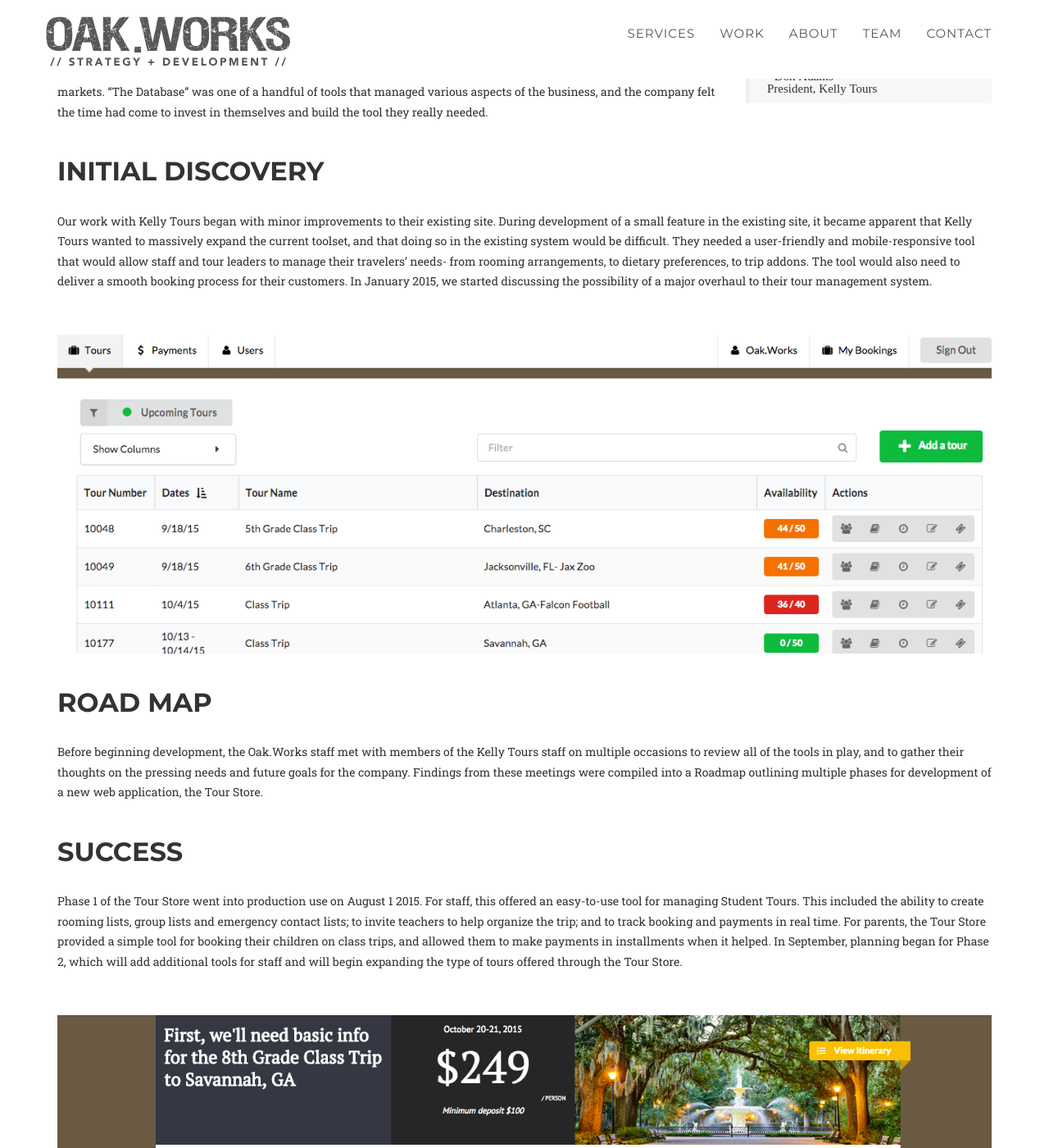
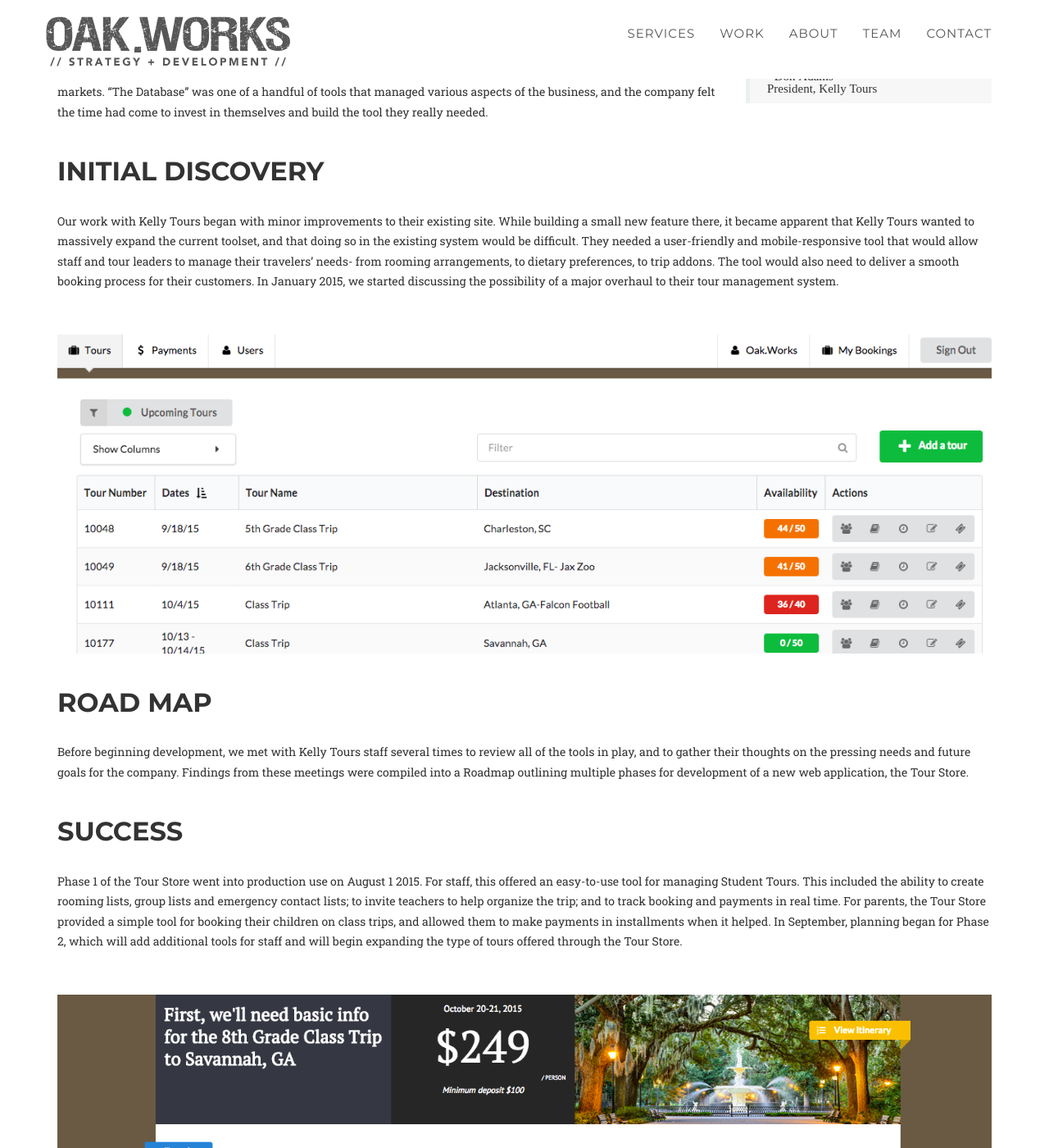
Before and after one commit to oakworks/oakworks.github.io, a Jekyll site: the page built from portfolio/_posts/2015-08-01-case-study-tour-store.md, in a window 1280 px wide and 1400 px high, scrolled down 512 px. Shown: the whole window at 82% size. Built offline with Jekyll 4.4.1, drawn with Linux system fonts in a browser that asks for light colours; nearby versions of some CDN libraries; some web fonts are replaced.

Commit message:
minor wording changes to KT study

```diff
--- a/portfolio/_posts/2015-08-01-case-study-tour-store.md
+++ b/portfolio/_posts/2015-08-01-case-study-tour-store.md
@@ -25,12 +25,12 @@
 
 ## Initial Discovery
 
-Our work with Kelly Tours began with minor improvements to their existing site. During development of a small feature in the existing site, it became apparent that Kelly Tours wanted to massively expand the current toolset, and that doing so in the existing system would be difficult. They needed a user-friendly and mobile-responsive tool that would allow staff and tour leaders to manage their travelers' needs- from rooming arrangements, to dietary preferences, to trip addons. The tool would also need to deliver a smooth booking process for their customers. In January 2015, we started discussing the possibility of a major overhaul to their tour management system.
+Our work with Kelly Tours began with minor improvements to their existing site. While building a small new feature there, it became apparent that Kelly Tours wanted to massively expand the current toolset, and that doing so in the existing system would be difficult. They needed a user-friendly and mobile-responsive tool that would allow staff and tour leaders to manage their travelers' needs- from rooming arrangements, to dietary preferences, to trip addons. The tool would also need to deliver a smooth booking process for their customers. In January 2015, we started discussing the possibility of a major overhaul to their tour management system.
 
 ![The TourStore admin interface]( /img/portfolio/tourstore.png "An app that takes you anywhere" ){: .img-responsive}
 
 ## Road Map
-Before beginning development, the Oak.Works staff met with members of the Kelly Tours staff on multiple occasions to review all of the tools in play, and to gather their thoughts on the pressing needs and future goals for the company. Findings from these meetings were compiled into a Roadmap outlining multiple phases for development of a new web application, the Tour Store.
+Before beginning development, we met with Kelly Tours staff several times to review all of the tools in play, and to gather their thoughts on the pressing needs and future goals for the company. Findings from these meetings were compiled into a Roadmap outlining multiple phases for development of a new web application, the Tour Store.
 
 ## Success
 
```
